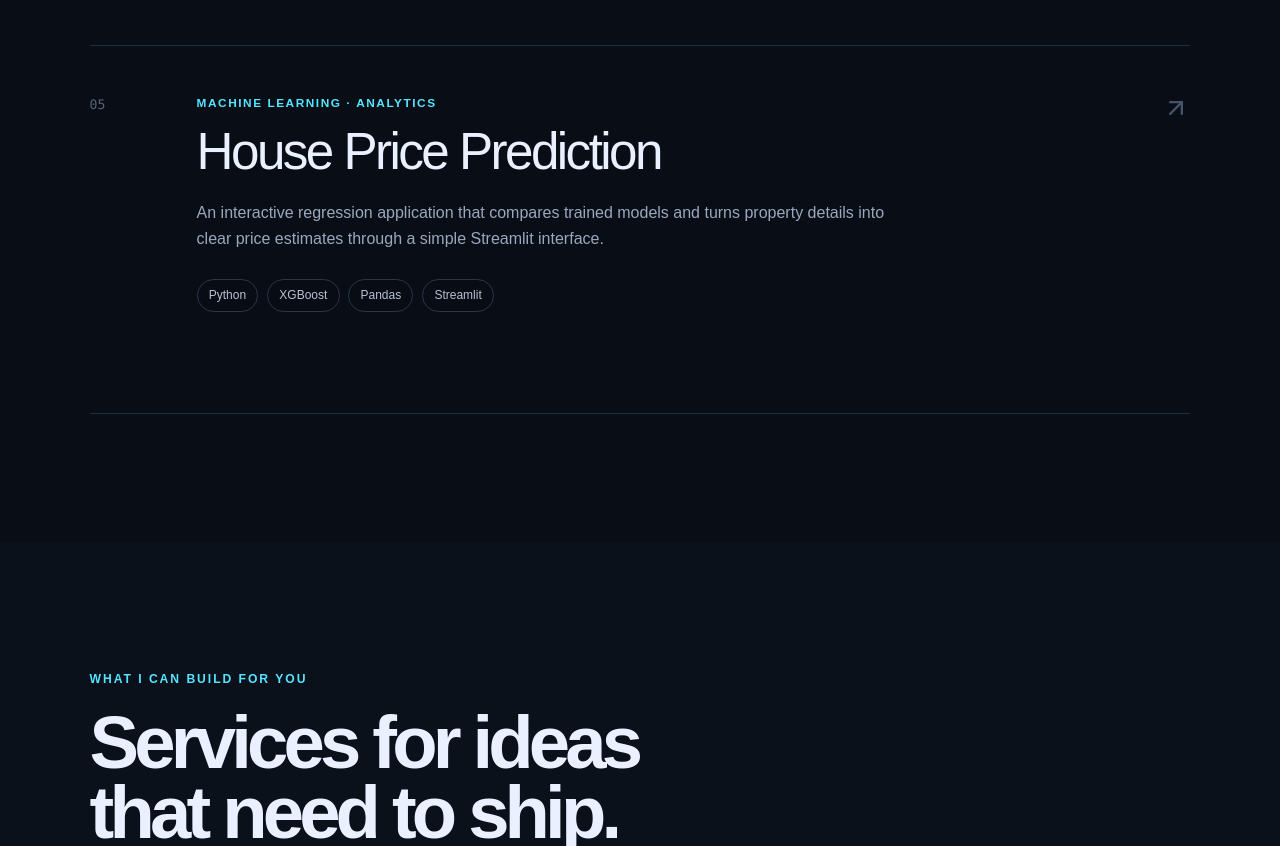
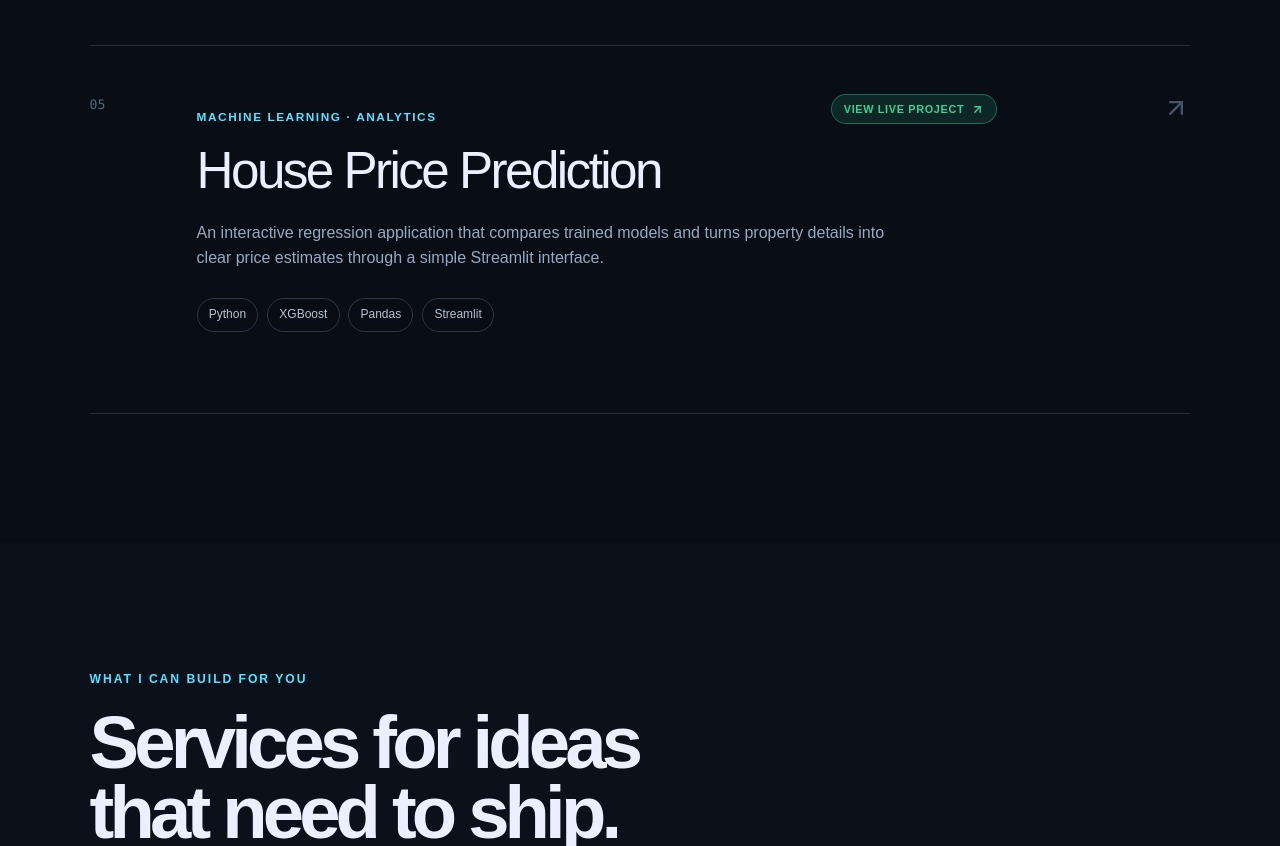
Before and after one commit to prajwalprajwalferrao-cloud/prajwal-ferrao-portfolio, a website built with Vite: page index.html in a window 1280 px wide. Shown: the part 2760-3606 px from the top of the page. Built offline with nearby package versions, Linux system fonts and the light colour scheme.

Commit message:
feat: make House Price Prediction card clickable to streamlit app

```diff
--- a/index.html
+++ b/index.html
@@ -209,11 +209,20 @@
       </a>
 
       <!-- Project 05: House Price Prediction -->
-      <article class="project-card">
+      <a href="https://housepriceprediction-sofkbghj7kkbmkyqtuq63p.streamlit.app/" target="_blank" rel="noopener noreferrer" class="project-card project-card-clickable project-card-emerald" aria-label="House Price Prediction - View Live Project">
         <div class="project-glow bg-gradient-to-br from-emerald-400/25 via-emerald-400/5 to-transparent" aria-hidden="true"></div>
         <div class="project-number">05</div>
         <div class="project-content">
-          <p class="project-type">Machine learning · Analytics</p>
+          <div class="project-header-row">
+            <p class="project-type" style="margin: 0;">Machine learning · Analytics</p>
+            <span class="project-live-badge project-live-badge-emerald">
+              View Live Project
+              <svg xmlns="http://www.w3.org/2000/svg" width="13" height="13" viewBox="0 0 24 24" fill="none" stroke="currentColor" stroke-width="2.5" stroke-linecap="round" stroke-linejoin="round" class="lucide lucide-arrow-up-right" aria-hidden="true">
+                <path d="M7 7h10v10"></path>
+                <path d="M7 17 17 7"></path>
+              </svg>
+            </span>
+          </div>
           <h3>House Price Prediction</h3>
           <p>An interactive regression application that compares trained models and turns property details into clear price estimates through a simple Streamlit interface.</p>
           <ul aria-label="House Price Prediction technologies">
@@ -227,7 +236,7 @@
           <path d="M7 7h10v10"></path>
           <path d="M7 17 17 7"></path>
         </svg>
-      </article>
+      </a>
     </div>
   </section>
 
```
Also changed, not shown: index.css.
